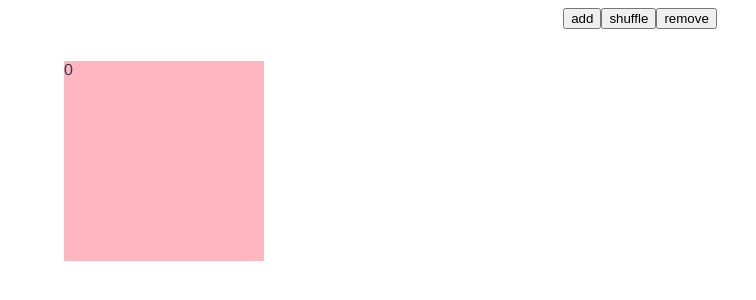
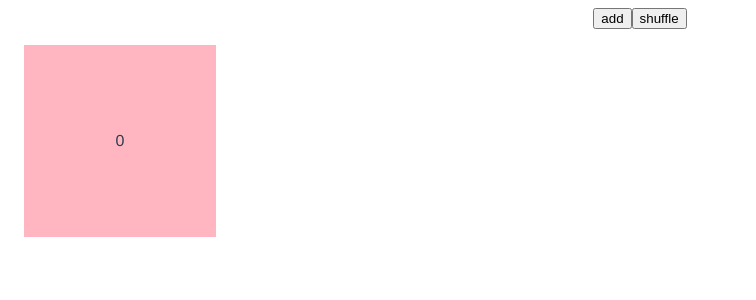
Before and after one commit to guygubaby/vue-flip, a Vue app: page /#/flipList in a window 1280 px wide. Shown: the top 300 px of the page, without its empty margins (0-756 px from the left). Built offline with nearby package versions, Linux system fonts and the light colour scheme.

Commit message:
[fix] add ci

```diff
--- a/package.json
+++ b/package.json
@@ -9,6 +9,7 @@
   },
   "dependencies": {
     "core-js": "^3.6.5",
+    "lodash.shuffle": "^4.2.0",
     "vue": "^2.6.11",
     "vue-router": "^3.2.0",
     "vuex": "^3.4.0"
--- a/src/router/index.js
+++ b/src/router/index.js
@@ -1,19 +1,17 @@
 import Vue from 'vue'
 import VueRouter from 'vue-router'
-import Home from '../views/home.vue'
 
 Vue.use(VueRouter)
 
 const routes = [
   {
     path: '/',
-    name: 'Home',
-    component: Home
+    redirect: '/flipList'
   },
   {
-    path:'/flipList',
-    name:'flipList',
-    component:()=>import('@/views/FlipList.vue')
+    path: '/flipList',
+    name: 'flipList',
+    component: () => import('@/views/FlipList.vue')
   }
 ]
 
--- a/src/views/FlipList.vue
+++ b/src/views/FlipList.vue
@@ -2,8 +2,7 @@
   <div class='flip-list'>
     <div class="opts">
       <button @click="add">add</button>
-      <button>shuffle</button>
-      <button>remove</button>
+      <button @click='shuffleList'>shuffle</button>
     </div>
     <ul>
       <li ref='lis' v-for='item in list' :key="item">{{item}}</li>
@@ -12,6 +11,7 @@
 </template>
 
 <script>
+
 export default {
   data: () => ({
     list: new Array(1).fill().map((_, i) => i)
@@ -23,11 +23,20 @@ export default {
         return { left, top }
       })
     },
-    async add () {
-      const length = this.list.length
+    async shuffleList () {
+      let shuffle = await import('lodash.shuffle')
+      shuffle = shuffle.default
+      const func = () => (this.list = shuffle(this.list))
+      this.scheduleAnimation(func)
+    },
+    add () {
+      const func = () => this.list.unshift(this.list.length)
+      this.scheduleAnimation(func)
+    },
+    async scheduleAnimation (update) {
       const oldLis = this.$refs.lis.slice()
       const oldPositions = this.getPosition(oldLis)
-      this.list.unshift(length) // dom not change now
+      update() // dom not change now
       // dom change
       await this.$nextTick()
       // get position
@@ -71,11 +80,16 @@ export default {
     list-style: none;
     display:grid;
     grid-template-columns: repeat(4,1fr);
+    margin-block-start: 0;
+    margin-block-end: 0;
+    padding-inline-start: 0;
     li {
-      width: 200px;
-      height: 200px;
+      width: 15vw;
+      height: 15vw;
       background-color: lightpink;
       margin: 1rem;
+      line-height: 15vw;
+      text-align: center;
     }
   }
 }
```
Also changed, not shown: 1 other file (tests, documents, lock files or other folders).
